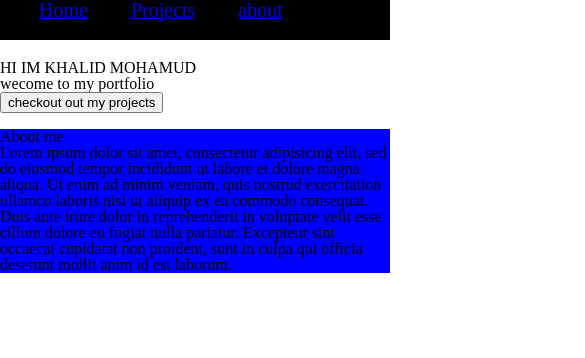
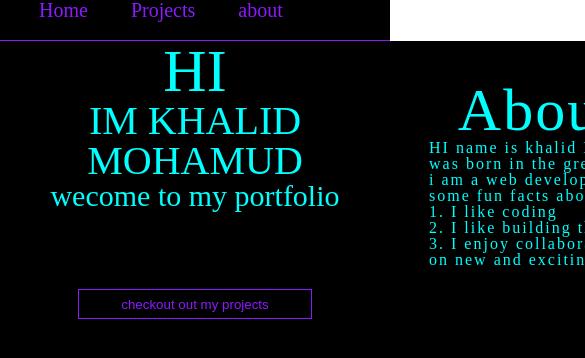
Before and after one commit to khalidM3/Portfolio, a website: page public/index.html in a window 390 px wide. Shown: the top 358 px of the page, 585 px wide, since content can reach past the window. Drawn offline with nearby package versions, Linux system fonts and the light colour scheme.

Commit message:
finished some styling and responsiveness

```diff
--- a/public/index.html
+++ b/public/index.html
@@ -6,12 +6,13 @@
     <link rel="stylesheet" href="style/test.css">
     <title>Khalid Mohamud's Portfolio</title>
     <script id="project-template" type="text/x-handlebars-template">
-      <li id="projectHolder" class="slide" style="background-color: lightgreen;">
+      <a href="#">
+      <li id="projectHolder" class="slide">
       <h1>{{name}}</h1>
       {{{description}}}
       <h3>{{publishedOn}}</h3>
-      <button>{{{projectUrl}}}</button>
     </li>
+  </a>
     </script>
     </head>
 
@@ -29,22 +30,33 @@
     </nav>
 
     <section id="home">
-      <h1>HI IM KHALID MOHAMUD</h1>
+      <h1>HI </h1>
+      <h2>IM KHALID MOHAMUD</h2>
       <h3>wecome to my portfolio</h3>
       <a href="/projects"><button type="button">checkout out my projects</button></a>
     </section>
 
 
-    <main id="slider" style="background-color: yellow;">
+    <main id="slider" >
       <ul id="eG" class="slides">
         <!-- this is where the Handlebars rendered info goes! -->
       </ul>
       </main>
 
 
-      <section id="about" style="background-color: blue;">
+      <section id="about">
+        <article class="container">
+
         <h1>About me</h1>
-        <p>Lorem ipsum dolor sit amet, consectetur adipisicing elit, sed do eiusmod tempor incididunt ut labore et dolore magna aliqua. Ut enim ad minim veniam, quis nostrud exercitation ullamco laboris nisi ut aliquip ex ea commodo consequat. Duis aute irure dolor in reprehenderit in voluptate velit esse cillum dolore eu fugiat nulla pariatur. Excepteur sint occaecat cupidatat non proident, sunt in culpa qui officia deserunt mollit anim id est laborum.</p>
+        <p>HI name is khalid Mohamud and i was born in the great city of seattle</p>
+        <p>i am a web developer and here are some fun facts about me</p>
+        <ul>
+          <li>1. I like coding </li>
+          <li>2. I like building things</li>
+          <li>3. I enjoy collaborating with people on new and exciting projects</li>
+        </ul>
+
+      </article>
       </section>
 
       <!-- <section id="dotholder">
--- a/public/style/test.css
+++ b/public/style/test.css
@@ -1,7 +1,8 @@
 .nav-bar {
   /*position: fixed;*/
   display: inline-block;
-  margin-bottom: 20px;
+  /*margin-bottom: 20px;*/
+  border-bottom: 1px solid #8c1aff;
   background-color: black;
   color: white;
   width: 100%;
@@ -12,9 +13,15 @@
   padding-left: 10%;
   font-size: 20px;
 }
+a {
+  text-decoration: none;
+  color: #8c1aff;
+}
 #slider{
   display: inline-block;
+  background-color: #404040;
   width: 100%;
+  height: 100%;
 }
 .slide {
   display: inline-block;
@@ -23,3 +30,60 @@
   border: 1px solid black;
   margin: 10px;
 }
+#home {
+  display: inline-block;
+  position: absolute;
+  text-align: center;
+  background-color: black;
+  color: #00ffff;
+  width: 100%;
+  height: 100%;
+}
+#home h1 {
+  font-size: 60px;
+}
+#home h2 {
+  font-size: 40px;
+}
+#home h3 {
+  font-size: 30px;
+}
+#home button {
+  width: 60%;
+  height: 30px;
+  margin-top: 20%;
+  color: #8c1aff;
+  background-color: black;
+  border: 1px solid #8c1aff;
+}
+#projectHolder {
+  /*border: 1px solid #8c1aff;*/
+  position: relative;
+  display: inline-block;
+  background-color: black;
+  color: white;
+  letter-spacing: 2px;
+  height: 100px;
+}
+#projectHolder h1 {
+  font-size: 30px;
+  color: #00ffff;
+}
+
+#about {
+  display: inline-block;
+  position: absolute;
+  background-color: black;
+  color: #00ffff;
+  width: 100%;
+  height: 100%;
+  margin: auto;
+}
+#about h1 {
+  text-align: center;
+  font-size: 60px;
+}
+.container {
+  margin: 10%;
+  letter-spacing: 2px;
+}
```
